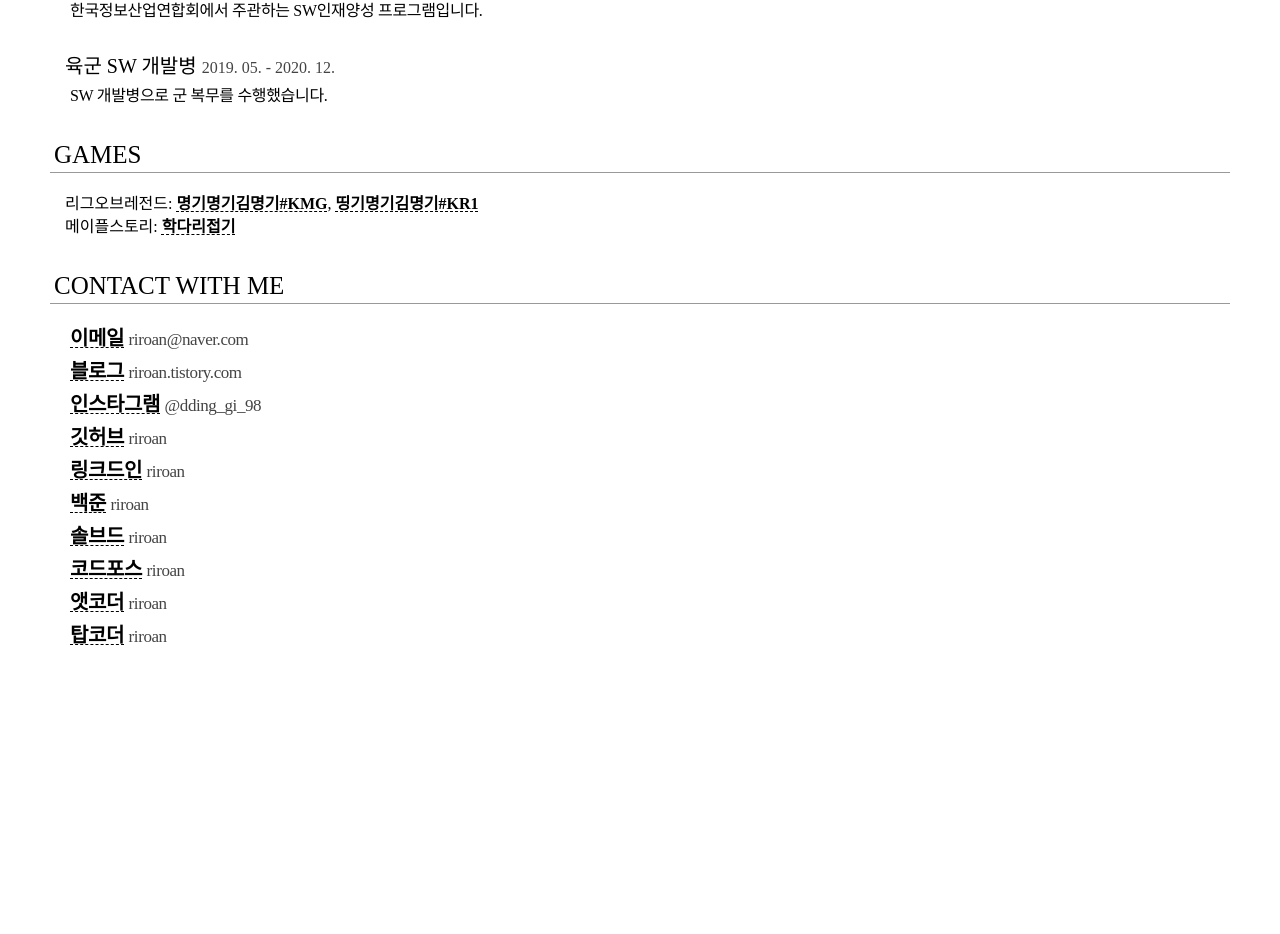
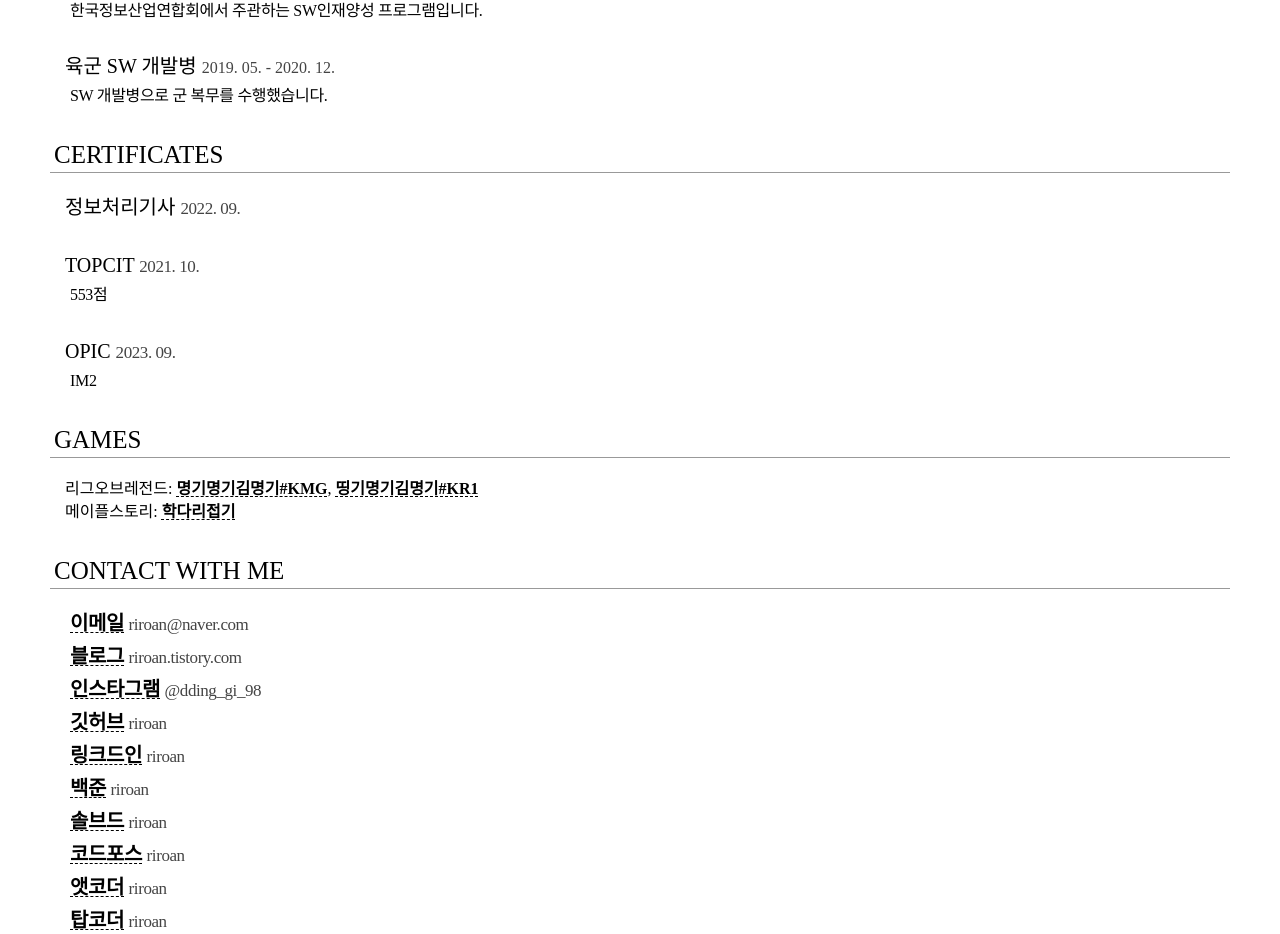
Before and after one commit to riroan/riroan.com, a React (Create React App) app in the folder riroan/: page / in a window 1280 px wide. Shown: the part 4111-5045 px from the top of the page. Before the commit the page ends 4840 px from the top, so only its background shows below. Built offline with nearby package versions, Linux system fonts and the light colour scheme; a web font is replaced by a local one.

Commit message:
자격 목록 추가

```diff
--- a/riroan/src/App.js
+++ b/riroan/src/App.js
@@ -344,6 +344,25 @@ export default function App() {
 				<P>SW 개발병으로 군 복무를 수행했습니다.</P>
 			</Div>
 
+			<H1>CERTIFICATES</H1>
+			<Div>
+				<H2>
+					정보처리기사 <Assist>2022. 09.</Assist>
+				</H2>
+			</Div>
+			<Div>
+				<H2>
+					TOPCIT <Assist>2021. 10.</Assist>
+				</H2>
+				<P>553점</P>
+			</Div>
+			<Div>
+				<H2>
+					OPIC <Assist>2023. 09.</Assist>
+				</H2>
+				<P>IM2</P>
+			</Div>
+
 			<H1>GAMES</H1>
 			<Div>
 				리그오브레전드: <A href="https://www.op.gg/summoners/kr/%EB%AA%85%EA%B8%B0%EB%AA%85%EA%B8%B0%EA%B9%80%EB%AA%85%EA%B8%B0-KMG">명기명기김명기#KMG</A>,{' '}
```
